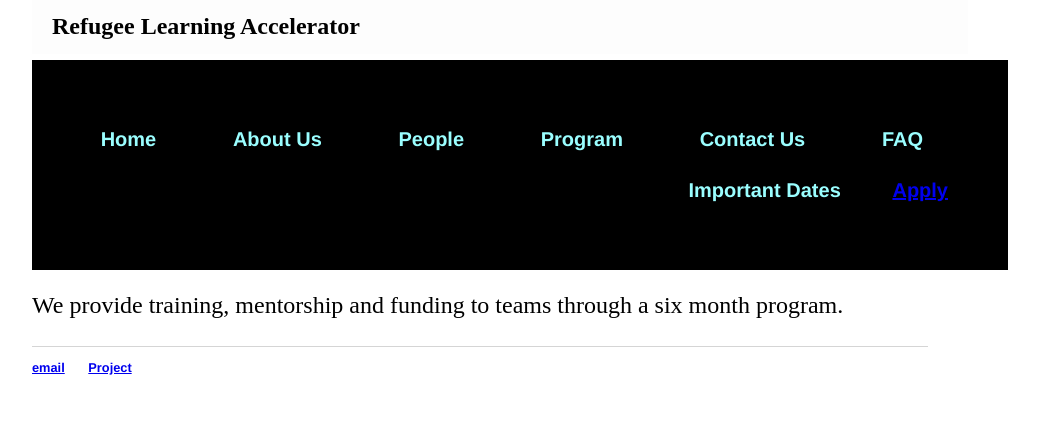
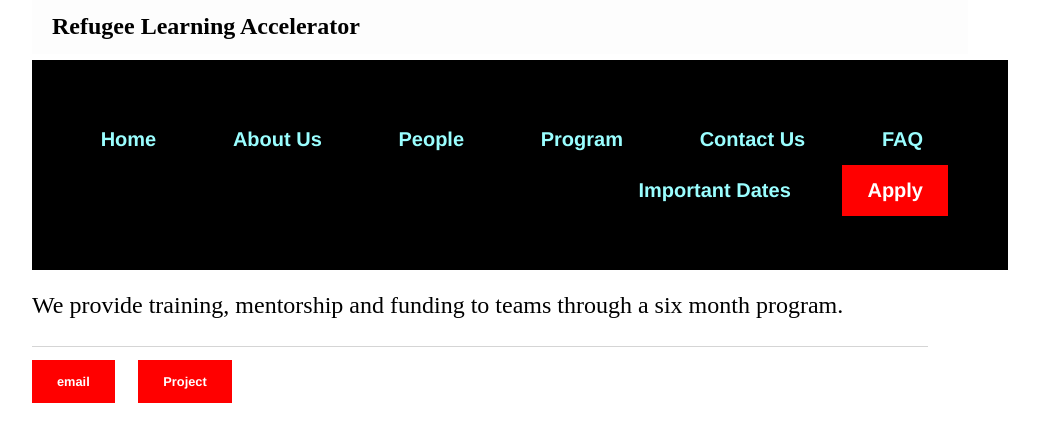
Before and after one commit to Refugee-Learning-Accelerator/Refugee-Learning-Accelerator.github.io, a Jekyll site: the page built from index.html, in a window 1280 px wide. Shown: the top 442 px of the page, without its empty margins (160-1199 px from the left). Built offline with Jekyll 4.4.1, drawn with Linux system fonts in a browser that asks for light colours.

Commit message:
Update main.css

```diff
--- a/css/main.css
+++ b/css/main.css
@@ -9,7 +9,7 @@ nav ul, footer ul {
     font-weight: bold;
 }
 nav ul li, footer ul li {
-    display: inline;
+    display: inline-block;
     margin-right: 20px;
 }
 a.class1 {
@@ -22,6 +22,18 @@ a.class1:hover {
 a.class2 {
     background-color: #000000;
     color: #9AFEFF;
+    padding: 14px 25px;
+    text-align: center;
+    text-decoration: none;
+    display: inline-block;
+}
+
+a.class2:hover {
+    text-decoration: underline;
+}
+a.class3 {
+    background-color: #FF0000;
+    color: white;
     padding: 14px 25px;
     text-align: center;
     text-decoration: none;
```
